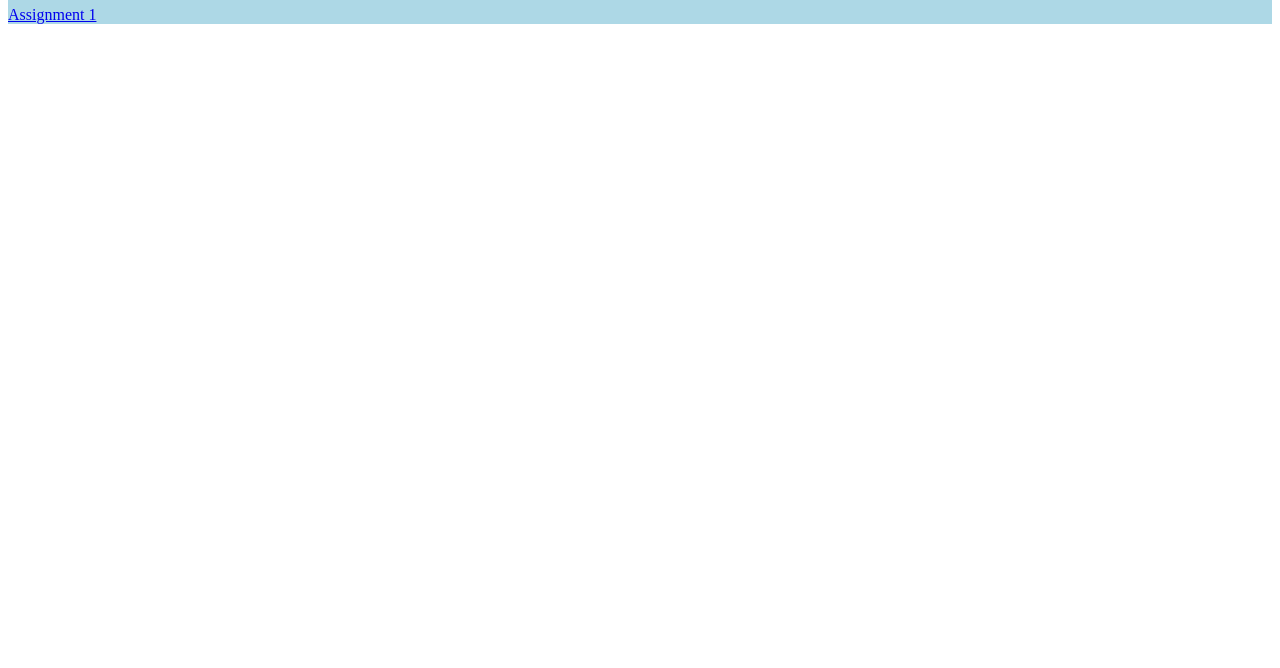
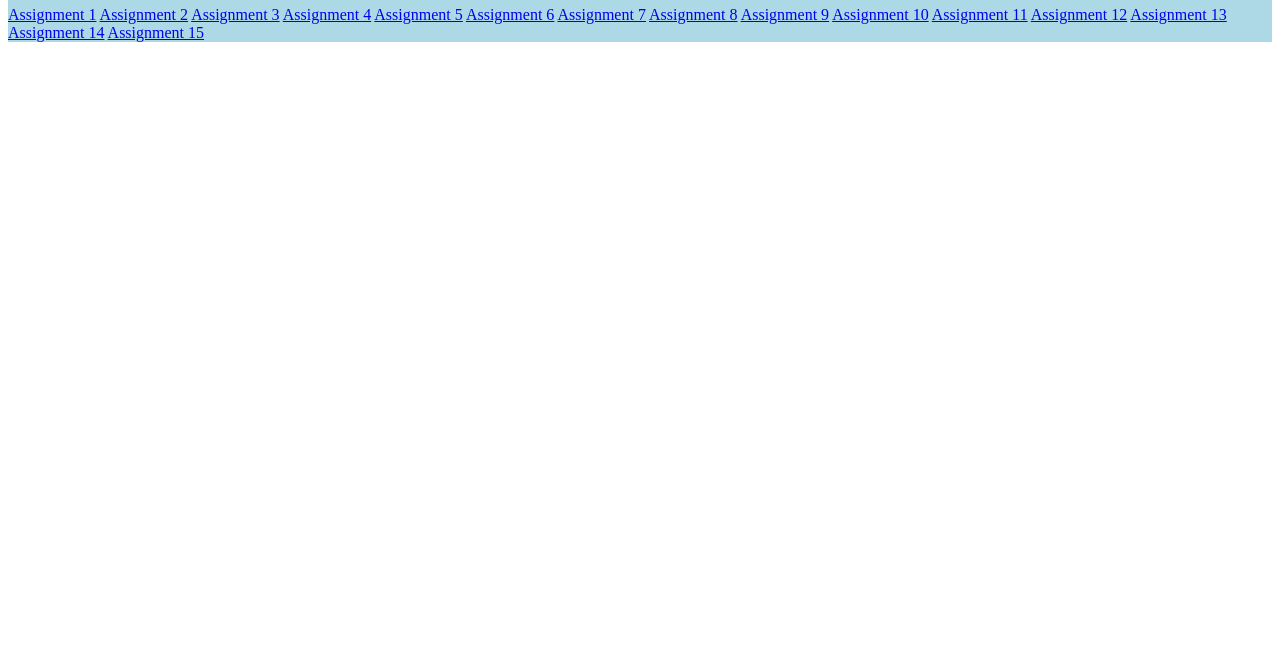
Before and after one commit to arjunajuofficial/web, a plain HTML site: page index.html in a window 1280 px wide. Shown: the part 132-800 px from the top of the page. Drawn offline with Linux system fonts and the light colour scheme.

Commit message:
Update index.html

```diff
--- a/index.html
+++ b/index.html
@@ -6,6 +6,20 @@
 <div style="background-color:lightblue">
 	<h1>HTML Assignments</h1>
 	<a href="HTML/assignment1.html">Assignment 1</a>
+	<a href="HTML/assignment2.html">Assignment 2</a>
+	<a href="HTML/assignment3.html">Assignment 3</a>
+	<a href="HTML/assignment4.html">Assignment 4</a>
+	<a href="HTML/assignment5.html">Assignment 5</a>
+	<a href="HTML/assignment6.html">Assignment 6</a>
+	<a href="HTML/assignment7.html">Assignment 7</a>
+	<a href="HTML/assignment8.html">Assignment 8</a>
+	<a href="HTML/assignment9.html">Assignment 9</a>
+	<a href="HTML/assignment10.html">Assignment 10</a>
+	<a href="HTML/assignment11.html">Assignment 11</a>
+	<a href="HTML/assignment12.html">Assignment 12</a>
+	<a href="HTML/assignment13.html">Assignment 13</a>
+	<a href="HTML/assignment14.html">Assignment 14</a>
+	<a href="HTML/assignment15.html">Assignment 15</a>
 </div>
 
 
```
